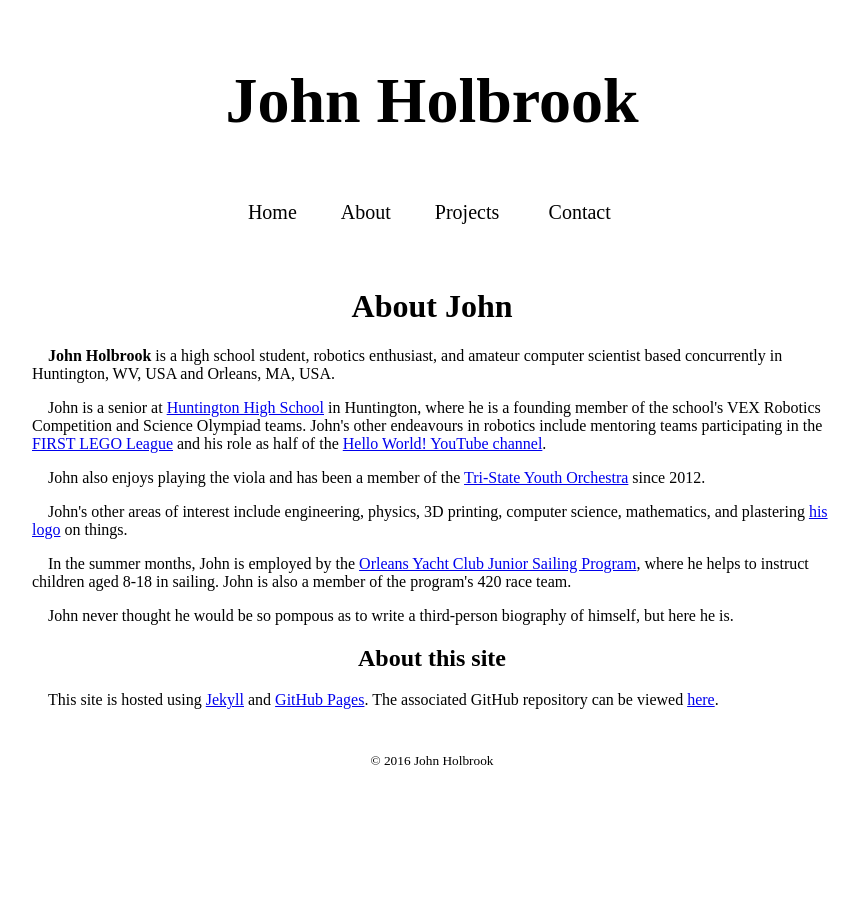
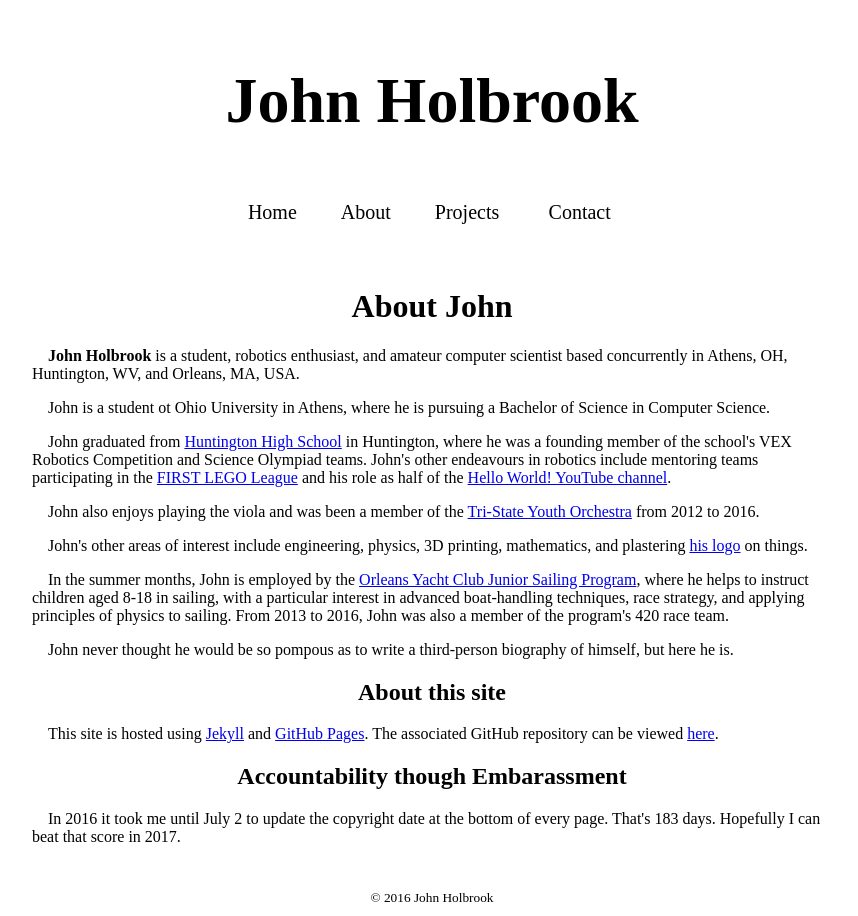
Before and after one commit to johnholbrook/dhmmjoph.github.io, a Jekyll site: the page built from about.html, in a window 1280 px wide. Shown: the whole page, without its empty margins (208-1066 px from the left). Built offline with Jekyll 4.4.1, drawn with Linux system fonts in a browser that asks for light colours.

Commit message:
Update "about" page to reflect new developments.

```diff
--- a/about.html
+++ b/about.html
@@ -2,16 +2,23 @@
 layout: default
 title: About John
 ---
-<p class="about"><b>John Holbrook</b> is a high school student, robotics enthusiast, and amateur computer scientist based concurrently in Huntington, WV, USA and Orleans, MA, USA.</p>
-<p class="about">John is a senior at <a href="https://en.wikipedia.org/wiki/Huntington_High_School_(West_Virginia)">Huntington High School</a> in Huntington, where he is a founding member of the school's VEX Robotics Competition and Science Olympiad teams. John's other endeavours in robotics include mentoring teams participating in the  <a href="http://www.firstlegoleague.org/">FIRST LEGO League</a> and his role as half of the <a href="https://www.youtube.com/channel/UCwghc9-xTrSMLlSjcYd7e0A">Hello World! YouTube channel</a>.</p>
+<p class="about"><b>John Holbrook</b> is a student, robotics enthusiast, and amateur computer scientist based concurrently in Athens, OH, Huntington, WV, and Orleans, MA, USA.</p>
 
-<p class="about">John also enjoys playing the viola and has been a member of the <a href="https://www.facebook.com/tsyo1996">Tri-State Youth Orchestra</a> since 2012.</p>
+<p class="about">John is a student ot Ohio University in Athens, where he is pursuing a Bachelor of Science in Computer Science.</p>
 
-<p class="about">John's other areas of interest include engineering, physics, 3D printing, computer science, mathematics, and plastering <a href="{{ site.url }}/img/Logo_way_too_big.png">his logo</a> on things.
+<p class="about">John graduated from <a href="https://en.wikipedia.org/wiki/Huntington_High_School_(West_Virginia)">Huntington High School</a> in Huntington, where he was a founding member of the school's VEX Robotics Competition and Science Olympiad teams. John's other endeavours in robotics include mentoring teams participating in the  <a href="http://www.firstlegoleague.org/">FIRST LEGO League</a> and his role as half of the <a href="https://www.youtube.com/channel/UCwghc9-xTrSMLlSjcYd7e0A">Hello World! YouTube channel</a>.</p>
 
-<p class="about">In the summer months, John is employed by the <a href="http://www.orleansyachtclub.org/sailing/junior-sailing-program">Orleans Yacht Club Junior Sailing Program</a>, where he helps to instruct children aged 8-18 in sailing. John is also a member of the program's 420 race team.</p>
+<p class="about">John also enjoys playing the viola and was been a member of the <a href="https://www.facebook.com/tsyo1996">Tri-State Youth Orchestra</a> from 2012 to 2016.</p>
+
+<p class="about">John's other areas of interest include engineering, physics, 3D printing, mathematics, and plastering <a href="{{ site.url }}/img/Logo_way_too_big.png">his logo</a> on things.
+
+<p class="about">In the summer months, John is employed by the <a href="http://www.orleansyachtclub.org/sailing/junior-sailing-program">Orleans Yacht Club Junior Sailing Program</a>, where he helps to instruct children aged 8-18 in sailing, with a particular interest in advanced boat-handling techniques, race strategy, and applying principles of physics to sailing. From 2013 to 2016, John was also a member of the program's 420 race team.</p>
 
 <p class="about">John never thought he would be so pompous as to write a third-person biography of himself, but here he is.</p>
 
 <h2>About this site</h2>
 <p class="about">This site is hosted using <a href="http://jekyllrb.com/">Jekyll</a> and <a href="https://pages.github.com/">GitHub Pages</a>. The associated GitHub repository can be viewed <a href="https://github.com/dhmmjoph/dhmmjoph.github.io">here</a>.</p>
+
+<h2>Accountability though Embarassment</h2>
+<p class="about">In 2016 it took me until July 2 to update the copyright date at the bottom of every page. That's 183 days.
+ Hopefully I can beat that score in 2017.</p>
```
Also changed, not shown: 1 other file.
